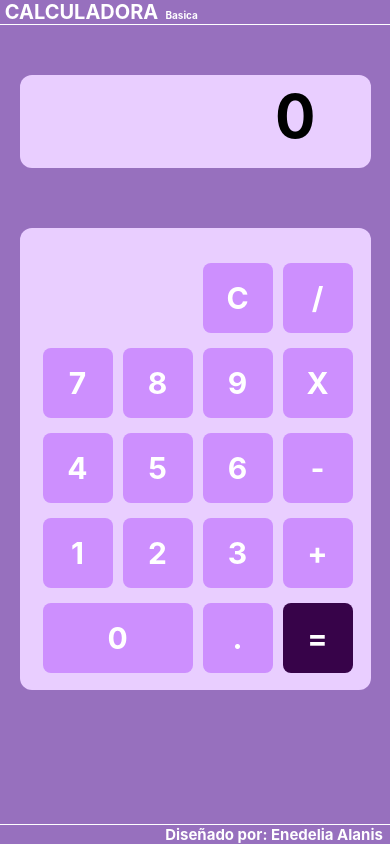
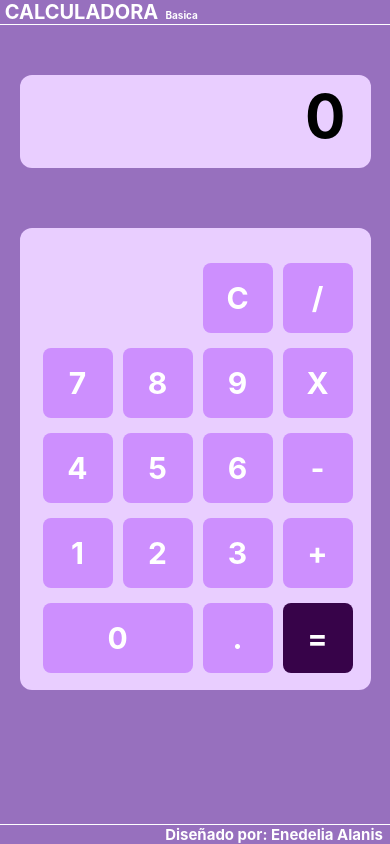
Before and after one commit to Ennydelia/Calculadora, a React Native app: screen /Calculadora in a window 390 px wide. Built offline with nearby package versions, Linux system fonts and the light colour scheme.

Commit message:
se agrega ScrollView

```diff
--- a/pantallas/Calculadora.js
+++ b/pantallas/Calculadora.js
@@ -20,7 +20,7 @@ function DetailScreen() {
             </View>
             <View style={styles.espacioEntreVistas}></View>
             <SafeAreaView  style={styles.Resultado}>
-                <ScrollView style={styles.scrollView}>
+                <ScrollView horizontal style={styles.scrollView}>
                     <Text style={styles.textResultado}>{Resultado}</Text>
                 </ScrollView>
             </SafeAreaView >
@@ -252,11 +252,11 @@ function DetailScreen() {
             fontWeight: 'bold',
             padding: 5,
             fontSize: 60,
-            alignItems: 'right',
+            alignItems: 'end',
         },
 
         scrollView: {
-            marginHorizontal: 50,
+            marginHorizontal: 20,
         },
     });
 
```
